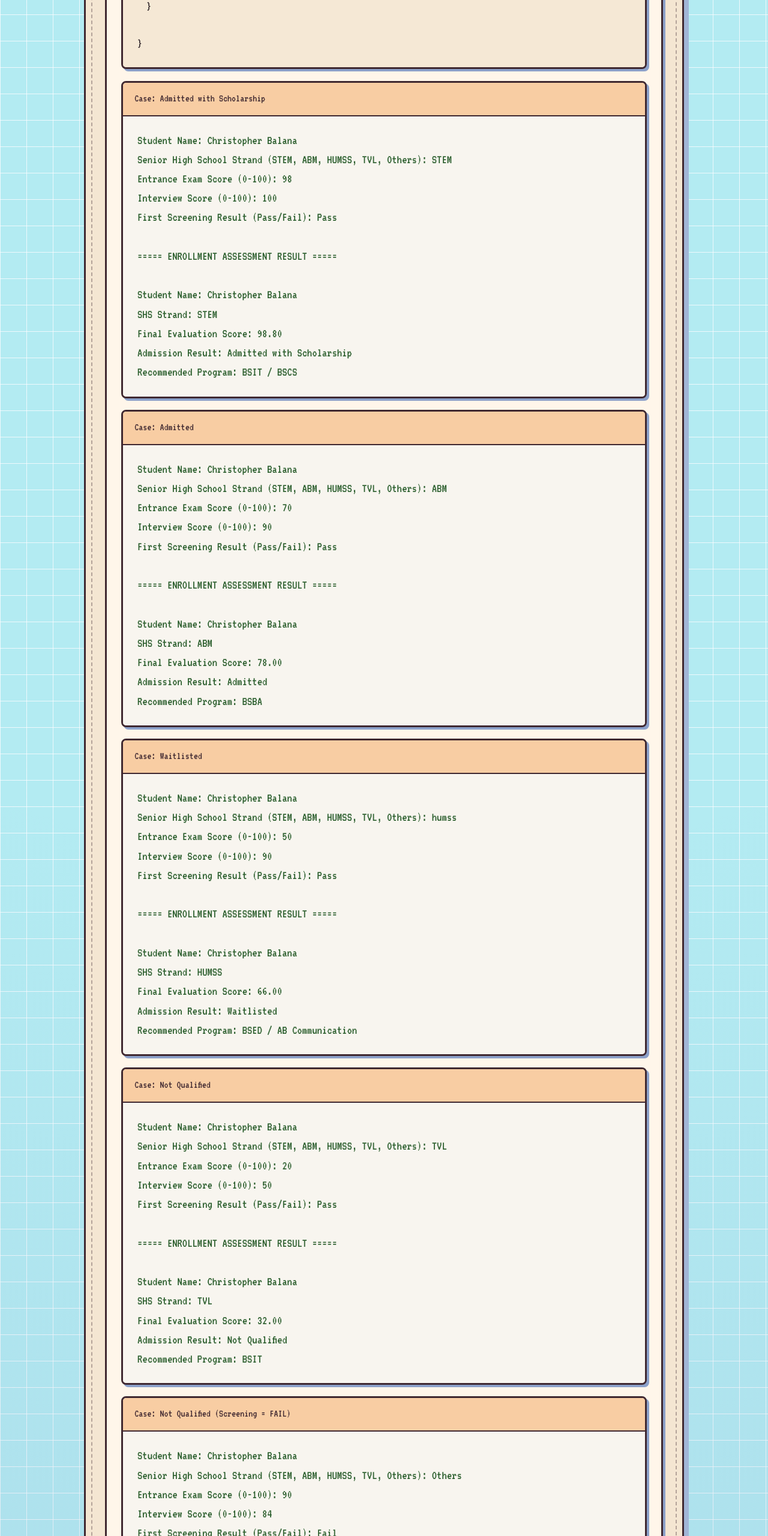
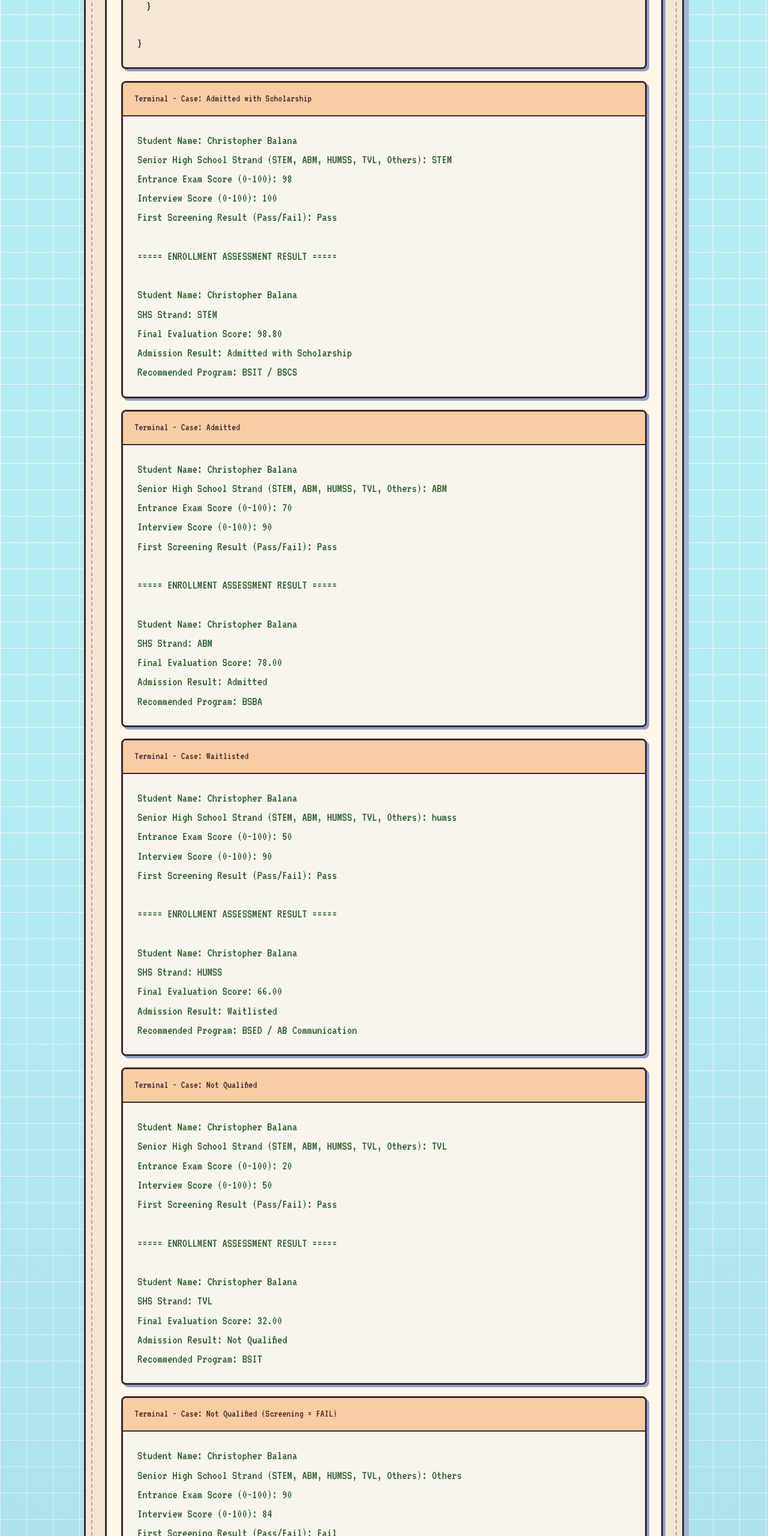
Before and after one commit to chrisb0305/personal-e-portfolio, a plain HTML site: page midterms/activities/activity-4/index.html in a window 1280 px wide. Shown: the part 3760-6320 px from the top of the page at 60% size. Drawn offline with Linux system fonts and the light colour scheme.

Commit message:
Update midterm activity, exam, and quiz pages

```diff
--- a/midterms/activities/activity-4/index.html
+++ b/midterms/activities/activity-4/index.html
@@ -145,7 +145,7 @@
           </div>
 
           <div class="terminal-output">
-            <span class="terminal-title">Case: Admitted with Scholarship</span>
+            <span class="terminal-title">Terminal - Case: Admitted with Scholarship</span>
             <pre class="terminal-content">Student Name: Christopher Balana
 Senior High School Strand (STEM, ABM, HUMSS, TVL, Others): STEM
 Entrance Exam Score (0-100): 98
@@ -162,7 +162,7 @@ Recommended Program: BSIT / BSCS</pre>
           </div>
 
           <div class="terminal-output">
-            <span class="terminal-title">Case: Admitted</span>
+            <span class="terminal-title">Terminal - Case: Admitted</span>
             <pre class="terminal-content">Student Name: Christopher Balana
 Senior High School Strand (STEM, ABM, HUMSS, TVL, Others): ABM
 Entrance Exam Score (0-100): 70
@@ -179,7 +179,7 @@ Recommended Program: BSBA</pre>
           </div>
 
           <div class="terminal-output">
-            <span class="terminal-title">Case: Waitlisted</span>
+            <span class="terminal-title">Terminal - Case: Waitlisted</span>
             <pre class="terminal-content">Student Name: Christopher Balana
 Senior High School Strand (STEM, ABM, HUMSS, TVL, Others): humss
 Entrance Exam Score (0-100): 50
@@ -196,7 +196,7 @@ Recommended Program: BSED / AB Communication</pre>
           </div>
 
           <div class="terminal-output">
-            <span class="terminal-title">Case: Not Qualified</span>
+            <span class="terminal-title">Terminal - Case: Not Qualified</span>
             <pre class="terminal-content">Student Name: Christopher Balana
 Senior High School Strand (STEM, ABM, HUMSS, TVL, Others): TVL
 Entrance Exam Score (0-100): 20
@@ -213,7 +213,7 @@ Recommended Program: BSIT</pre>
           </div>
 
           <div class="terminal-output">
-            <span class="terminal-title">Case: Not Qualified (Screening = FAIL)</span>
+            <span class="terminal-title">Terminal - Case: Not Qualified (Screening = FAIL)</span>
             <pre class="terminal-content">Student Name: Christopher Balana
 Senior High School Strand (STEM, ABM, HUMSS, TVL, Others): Others
 Entrance Exam Score (0-100): 90
```
Also changed, not shown: midterms/activities/activity-5/index.html (+2 -2 lines), midterms/exam/index.html (+1 -0 lines), midterms/quizzes/quiz-1/index.html (+10 -1 lines), midterms/quizzes/quiz-2/index.html (+1 -1 lines).
